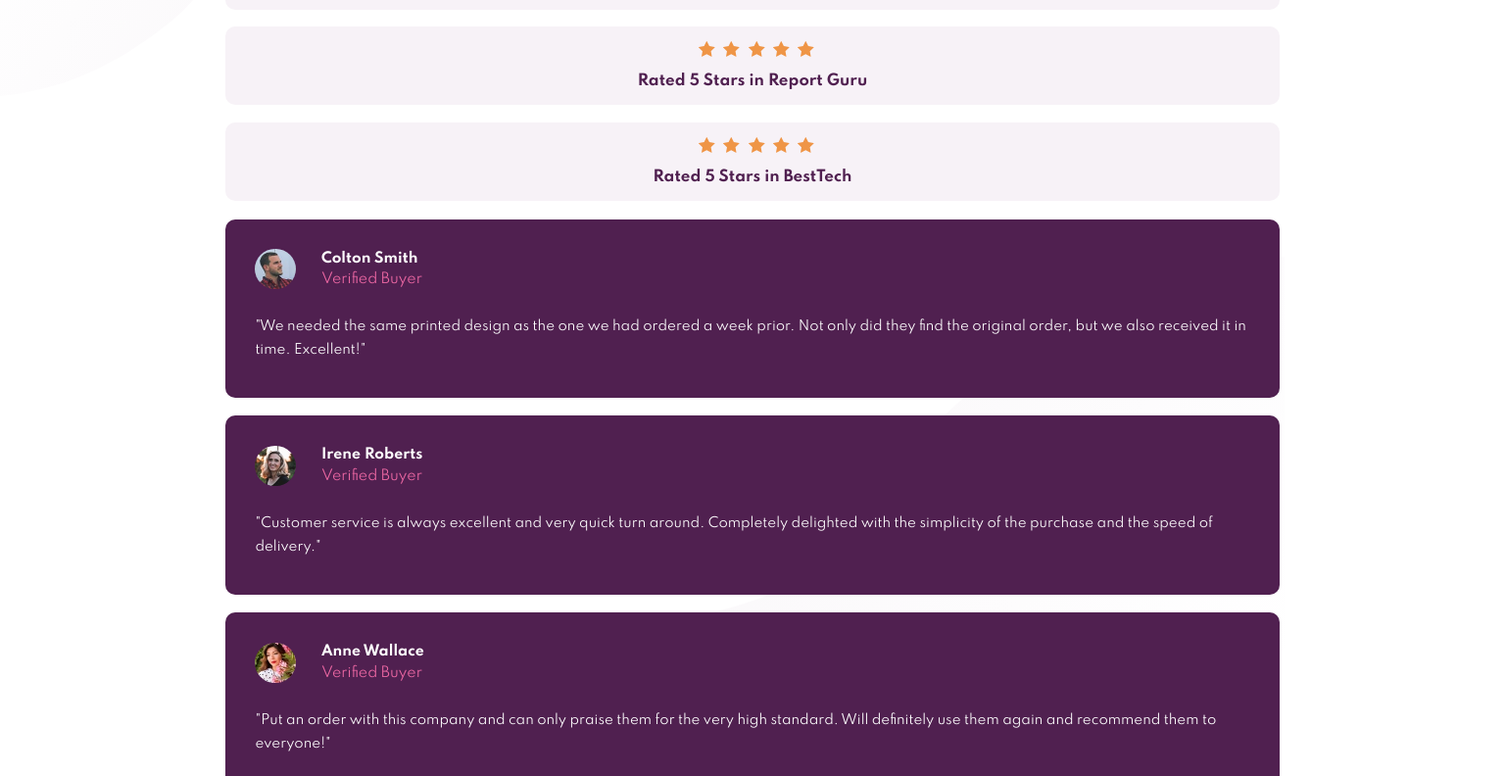
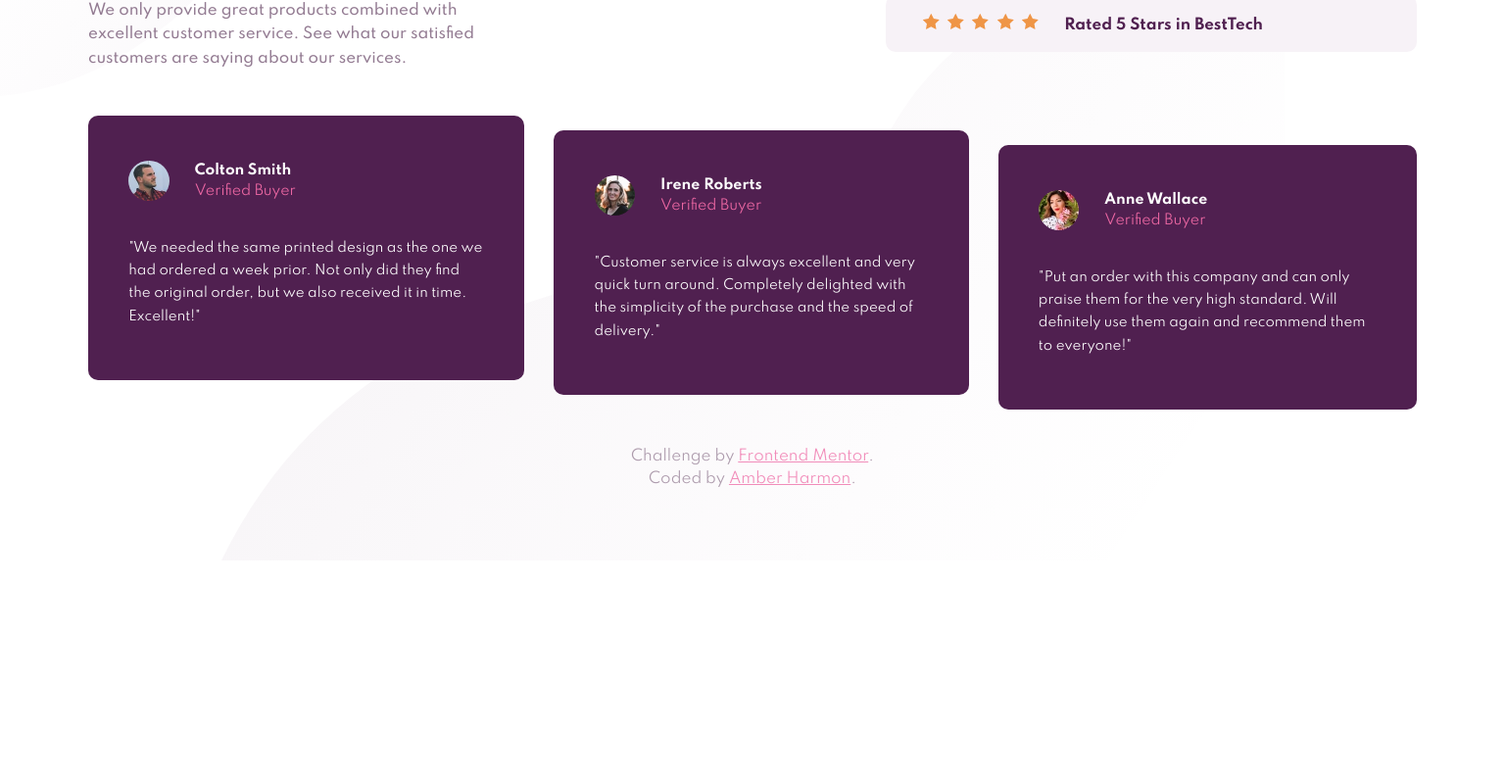
Before and after one commit to aharmon413/social-proof-section, a plain HTML site: page index.html in a window 1536 px wide. Shown: the part 264-1056 px from the top of the page at 98% size. After the commit the page ends 836 px from the top, so only its background shows below. Drawn offline with Linux system fonts and the light colour scheme.

Commit message:
Desktop layout complete

```diff
--- a/index.html
+++ b/index.html
@@ -8,6 +8,7 @@
     <title>Frontend Mentor | Social proof section</title>
   </head>
   <body>
+    <div class="wrapper">
       <div class="hero">
         <h1>10,000+ of our users love our products.</h1>
         <p>We only provide great products combined with excellent customer service. See what our satisfied customers are saying about our services.</p>
@@ -40,7 +41,7 @@
             Excellent!"</p>
           </div>
 
-        <div class="review middle">
+          <div class="review">
             <img src="images/image-irene.jpg" alt="Irene Roberts" class="customer-image">
             <div class="review-header">
               <h2>Irene Roberts</h2>
@@ -50,7 +51,7 @@
             delighted with the simplicity of the purchase and the speed of delivery."</p>
           </div>
 
-        <div class="review bottom">
+          <div class="review">
             <img src="images/image-anne.jpg" alt="Anne Wallace" class="customer-image">
             <div class="review-header">
               <h2>Anne Wallace</h2>
@@ -60,6 +61,7 @@
             standard. Will definitely use them again and recommend them to everyone!"</p>
           </div>
         </div>
+    </div>
 
     <footer>
       <p>Challenge by <a href="https://www.frontendmentor.io?ref=challenge" target="_blank">Frontend Mentor</a>.</p>
--- a/styles/style.css
+++ b/styles/style.css
@@ -78,7 +78,7 @@ footer a:hover, footer a:focus {
     text-align: left;
     line-height: 1.5;
     border-radius: 10px;
-    padding: 2em 2em;
+    padding: 2em;
     margin-top: 1.25em;
     display: flex;
     flex-wrap: wrap;
@@ -107,8 +107,12 @@ p.verified {
     body {
         background-size: 30%;
     }
+    h1 {
+        font-size: 2.5em;
+    }
     h1 + p {
-        margin: 1.5em 3em 3em 3em;
+        width: 65%;
+        margin: 1.5em auto;
     }
     .star-ratings, .customer-reviews {
         margin: 0 15%;
@@ -120,5 +124,66 @@ p.verified {
         background: url(../images/bg-pattern-top-desktop.svg), url(../images/bg-pattern-bottom-desktop.svg);
         background-repeat: no-repeat;
         background-position: top left, bottom;
+        background-attachment: fixed;
+    }
+    h1, h1 + p {
+        text-align: left;
+        margin: 0;
+    }
+    h1 {
+        font-size: 3.5em;
+        margin-right: 3em;
+    }
+    h1 + p {
+        margin: 1em 8.75em 0 0;
+    }
+    .wrapper {
+        margin: 6em 6em 0 6em;
+        display: grid;
+        grid-template-columns: 1fr 1fr;
+        grid-template-rows: 0.5fr 0.5fr;
+    }
+    .star-ratings {
+        margin: 0;
+        display: flex;
+        flex-direction: column;
+    }
+    .rating:nth-child(2) {
+        align-self: center;
+    }
+    .rating:last-child {
+        align-self: flex-end;
+    }
+    .rating {
+        width: 80%;
+        text-align: left;
+        padding: 1.25em;
+    }
+    .rating p {
+        display: inline;
+    }
+    .customer-reviews {
+        margin: 3em 0 0 0;
+        height: 300px;
+        grid-column: 1 / 3;
+        display: flex;
+        align-items: flex-start;
+    }
+    .review {
+        margin-top: 0;
+        padding: 2.75em;
+        height: 90%;
+    }
+    .review:nth-child(2), .review:last-child {
+        margin-left: 2em;
+    }
+    .review:nth-child(2) {
+        align-self: center;
+    }
+    .review:last-child {
+        align-self: flex-end;
+    }
+    footer {
+        margin-top: 2.5em;
     }
 }
```
Lines whose indentation alone changed are shown as unchanged.
